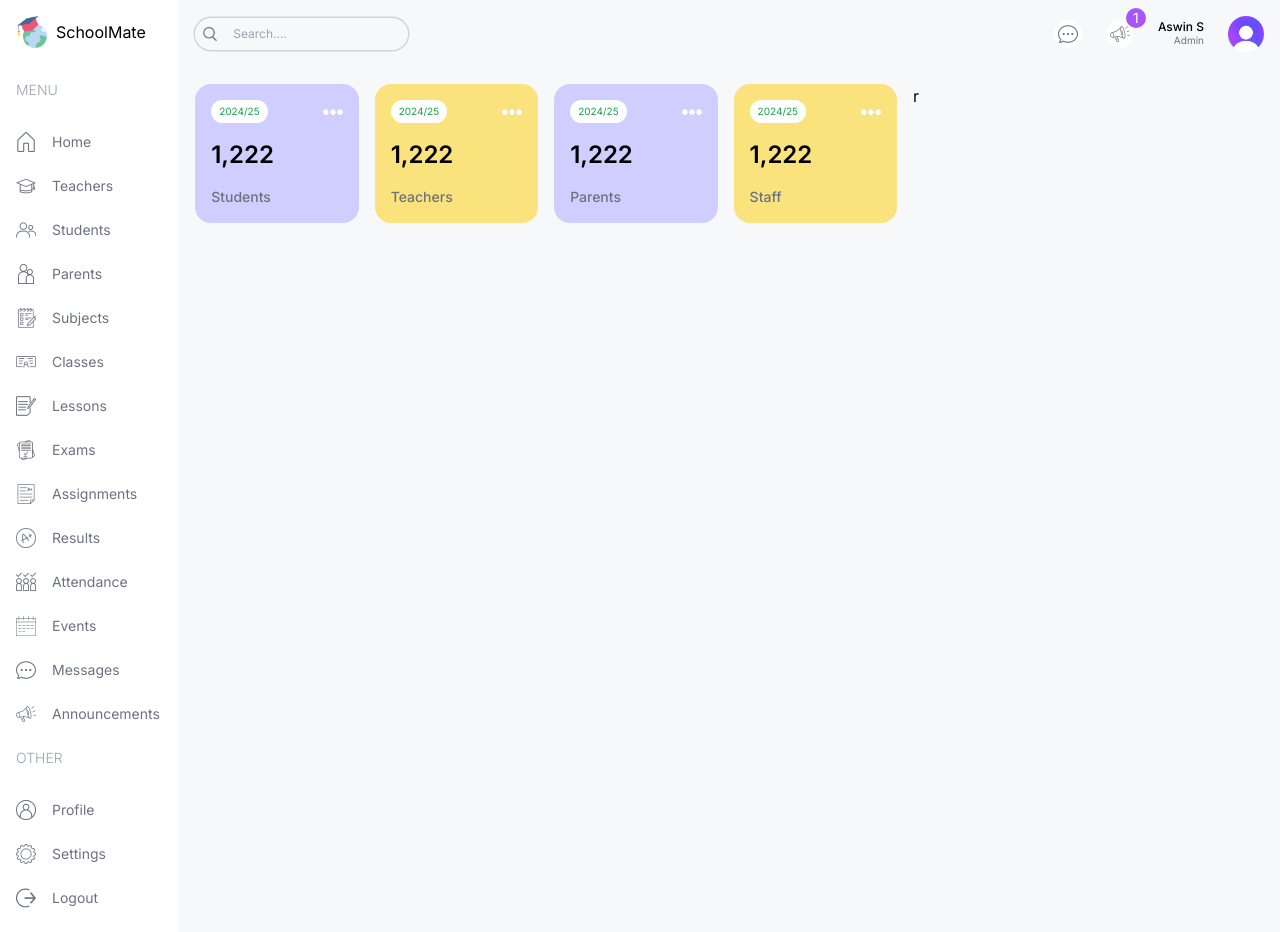
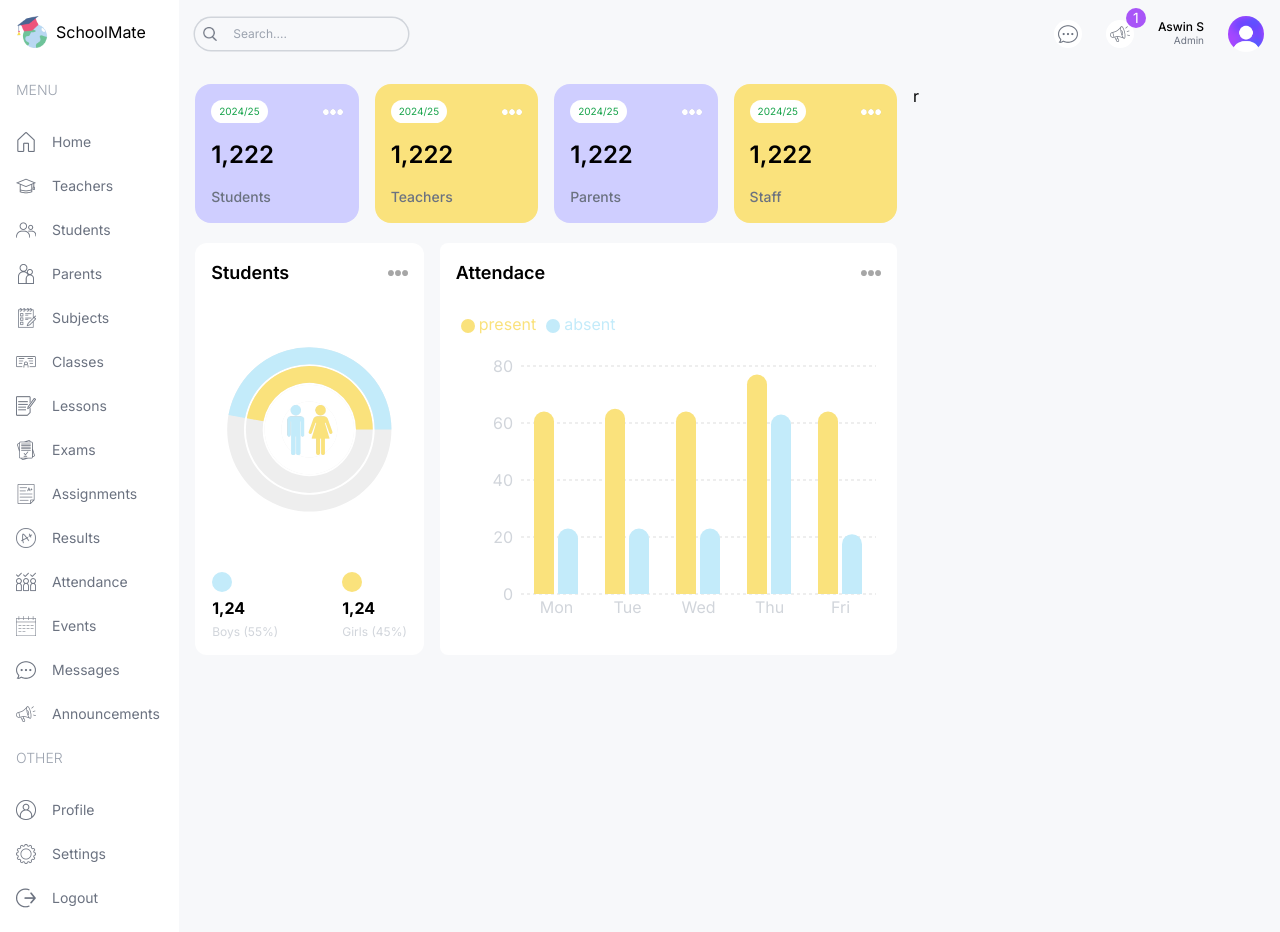
Before and after one commit to ASWIN-PALAYAD/schoolmate, a Next.js app: page /admin in a window 1280 px wide. Built offline with nearby package versions, Linux system fonts and the light colour scheme.

Commit message:
admin dash board counter chart and attendance chart created

```diff
--- a/src/app/(dashboard)/admin/page.tsx
+++ b/src/app/(dashboard)/admin/page.tsx
@@ -1,25 +1,37 @@
-import UserCard from "@/components/UserCard"
+import AttendanceChart from "@/components/AttendanceChart";
+import CountChart from "@/components/CountChart";
+import UserCard from "@/components/UserCard";
 
 const AdminPage = () => {
   return (
-    <div className='p-4 flex gap-4 flex-col md:flex-row'>
+    <div className="p-4 flex gap-4 flex-col md:flex-row">
       {/* left */}
-      <div className="w-full lg:w-2/3 ">
-      {/* user cards */}
+      <div className="w-full lg:w-2/3 flex flex-col gap-5 ">
+        {/* user cards */}
         <div className="flex gap-4 justify-between flex-wrap">
-          <UserCard type="students"/>
-          <UserCard type="teachers"/>
-          <UserCard type="parents"/>
-          <UserCard type="staff"/>
+          <UserCard type="students" />
+          <UserCard type="teachers" />
+          <UserCard type="parents" />
+          <UserCard type="staff" />
+        </div>
+        {/* middle charts */}
+        <div className="flex gap-4 flex-col lg:flex-row">
+          {/* count chart */}
+          <div className="w-full lg:w-1/3 h-[450pxx]">
+            <CountChart/>
+          </div>
+          {/* attendance chart */}
+          <div className="w-full lg:w-2/3 h-[450pxx]">
+            <AttendanceChart/>
+          </div>
+        </div>
+        {/* bottom chart */}
 
-        </div>
       </div>
       {/* right */}
-      <div className="w-full lg:w-1/3">
-        r
-      </div>
+      <div className="w-full lg:w-1/3">r</div>
     </div>
-  )
-}
+  );
+};
 
-export default AdminPage
+export default AdminPage;
--- /dev/null
+++ b/src/components/AttendanceChart.tsx
@@ -0,0 +1,80 @@
+"use client";
+
+import Image from "next/image";
+import {
+  BarChart,
+  Bar,
+  Rectangle,
+  XAxis,
+  YAxis,
+  CartesianGrid,
+  Tooltip,
+  Legend,
+  ResponsiveContainer,
+} from "recharts";
+
+const data = [
+  {
+    name: "Mon",
+    present: 64,
+    absent: 23,
+  },
+  {
+    name: "Tue",
+    present: 65,
+    absent: 23,
+  },
+  {
+    name: "Wed",
+    present: 64,
+    absent: 23,
+  },
+  {
+    name: "Thu",
+    present: 77,
+    absent: 63,
+  },
+  {
+    name: "Fri",
+    present: 64,
+    absent: 21,
+  },
+];
+
+const AttendanceChart = () => {
+  return (
+    <div className="bg-white rounded-lg p-4 h-full">
+      <div className="flex justify-between items-center">
+        <h1 className="text-lg font-semibold">Attendace</h1>
+        <Image src="/moreDark.png" alt="more" width={20} height={20} />
+      </div>
+      <ResponsiveContainer width="100%" height="90%">
+        <BarChart width={500} height={300} data={data} barSize={20}>
+          <CartesianGrid strokeDasharray="3 3" vertical={false} stroke="#ddd" />
+          <XAxis dataKey="name" axisLine={false} tick={{fill:"#d1d5db"}} tickLine={false}  />
+          <YAxis  axisLine={false} tick={{fill:"#d1d5db"}} tickLine={false}  />
+          <Tooltip contentStyle={{borderRadius:"10px", borderColor:"lightgray"}} />
+          <Legend
+            align="left"
+            verticalAlign="top"
+            wrapperStyle={{ paddingTop: "20px", paddingBottom: "30px" }}
+          />
+          <Bar
+            dataKey="present"
+            fill="#FAE27C"
+            legendType="circle"
+            radius={[10,10,0,0]}
+          />
+          <Bar
+            dataKey="absent"
+            fill="#C3EBFA"
+             legendType="circle"
+             radius={[10,10,0,0]}
+          />
+        </BarChart>
+      </ResponsiveContainer>
+    </div>
+  );
+};
+
+export default AttendanceChart;
--- /dev/null
+++ b/src/components/CountChart.tsx
@@ -0,0 +1,74 @@
+"use client";
+
+import Image from "next/image";
+import {
+  RadialBarChart,
+  RadialBar,
+  Legend,
+  ResponsiveContainer,
+} from "recharts";
+
+const data = [
+    {
+        name: "Total",
+        count: 106,
+        fill: "white",
+      },
+  {
+    name: "Girls",
+    count: 50,
+    fill: "#FAE27C",
+  },
+  {
+    name: "Boys",
+    count: 50,
+    fill: "#C3EBFA",
+  },
+];
+
+const CountChart = () => {
+  return (
+    <div className=" bg-white rounded-xl w-full h-full p-4">
+      {/* title */}
+      <div className="flex justify-between items-center">
+        <h1 className="text-lg font-semibold">Students</h1>
+        <Image src={"/moreDark.png"} alt="more" width={20} height={20} />
+      </div>
+      {/* chart */}
+      <div className=" relative w-full h-[75%] ">
+        <ResponsiveContainer>
+          <RadialBarChart
+            cx="50%"
+            cy="50%"
+            innerRadius="40%"
+            outerRadius="100%"
+            barSize={42}
+            data={data}
+          >
+            <RadialBar
+              background
+              dataKey="count"
+            />
+            {/* <Legend iconSize={10} layout="vertical" verticalAlign="middle" /> */}
+          </RadialBarChart>
+        </ResponsiveContainer>
+        <Image src={'/maleFemale.png'} alt="image" width={50} height={50} className="absolute top-1/2 left-1/2 -translate-x-1/2 -translate-y-1/2" />
+      </div>
+      {/* bottom */}
+      <div className="flex justify-center gap-16">
+        <div className="flex flex-col gap-1">
+          <div className="w-5 h-5 bg-schoolSky rounded-full"></div>
+          <h1 className="font-bold ">1,24</h1>
+          <h2 className="text-xs text-gray-300">Boys (55%)</h2>
+        </div>
+        <div className="flex flex-col gap-1">
+          <div className="w-5 h-5 bg-schoolYellow rounded-full"></div>
+          <h1 className="font-bold ">1,24</h1>
+          <h2 className="text-xs text-gray-300">Girls (45%)</h2>
+        </div>
+      </div>
+    </div>
+  );
+};
+
+export default CountChart;
```
Also changed, not shown: package.json (+5 -4 lines), 1 other file (tests, documents, lock files or other folders).
